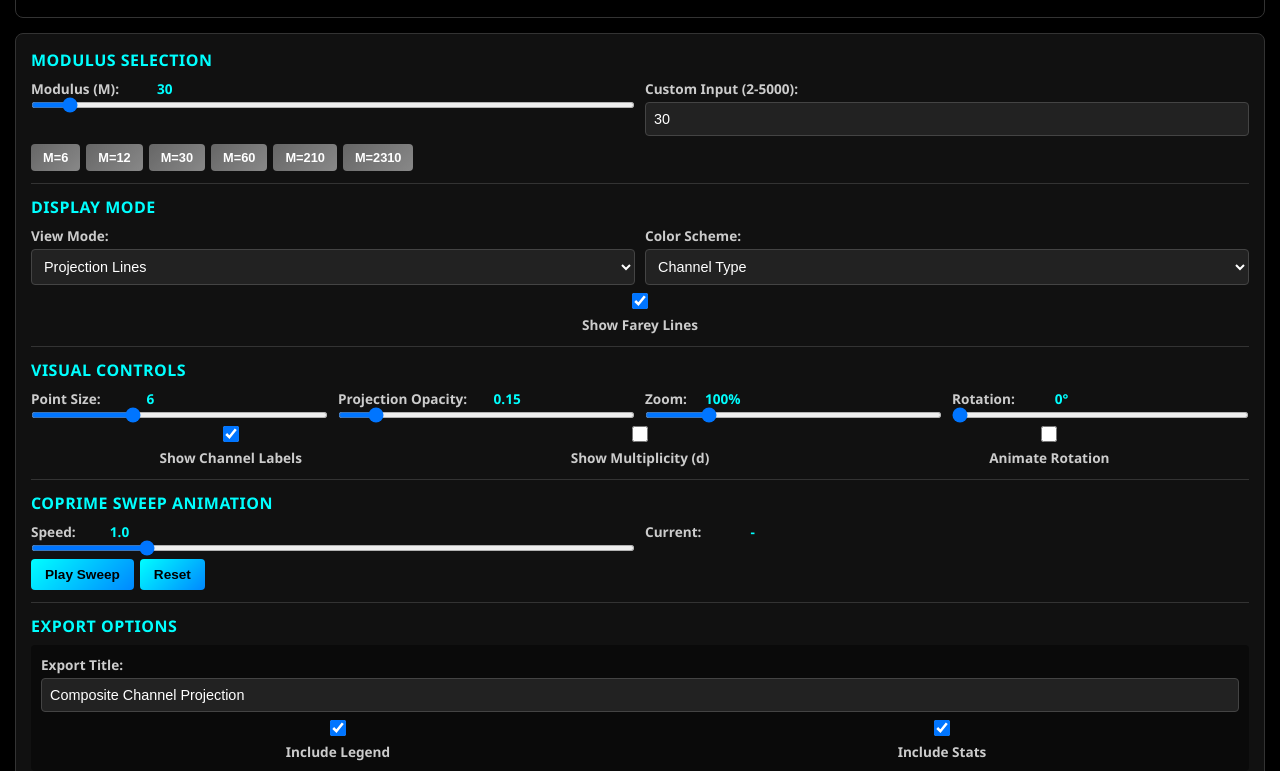
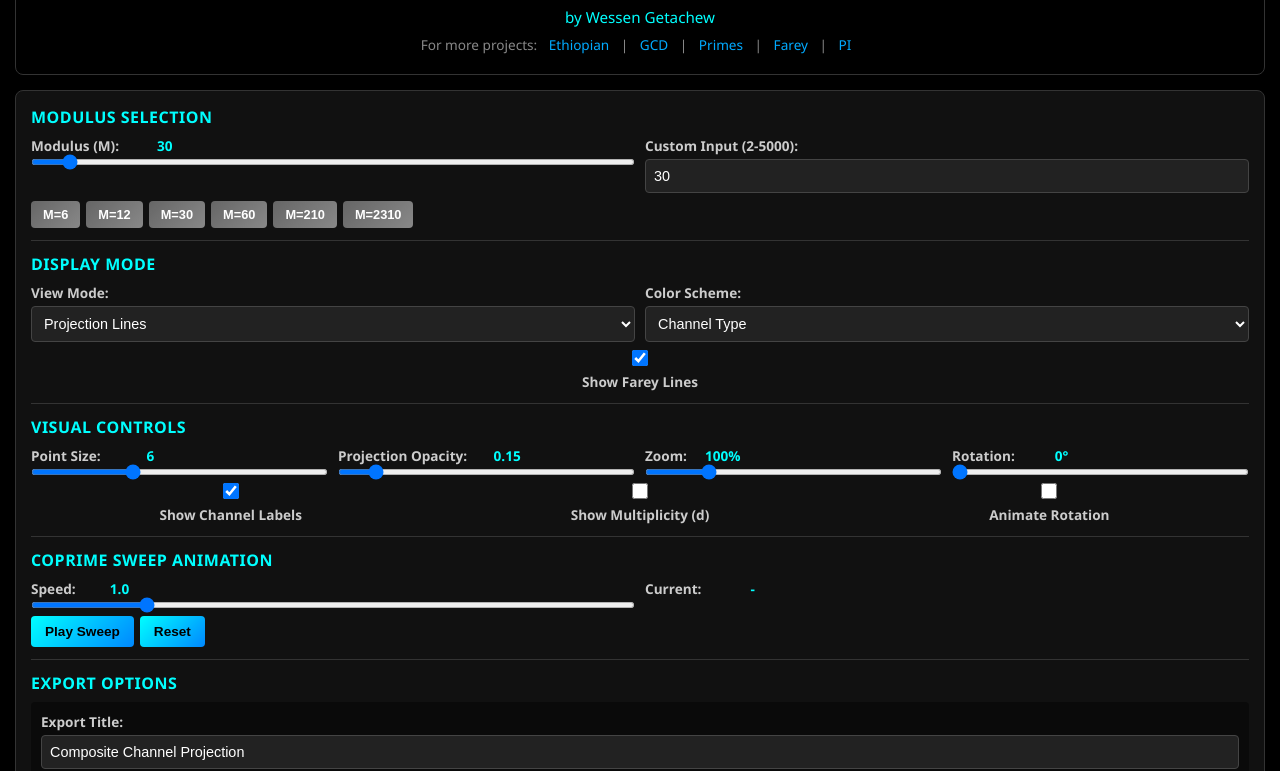
Before and after one commit to wessengetachew/Composite, a plain HTML site: page index.html in a window 1280 px wide. Shown: the part 119-890 px from the top of the page. Drawn offline with Linux system fonts and the light colour scheme.

Commit message:
Update index.html

```diff
--- a/index.html
+++ b/index.html
@@ -42,6 +42,30 @@
         .subtitle {
             font-size: 1.1em;
             color: #aaa;
+            margin-bottom: 10px;
+        }
+
+        .author {
+            font-size: 0.95em;
+            color: #00ffff;
+            margin-top: 10px;
+        }
+
+        .repo-links {
+            font-size: 0.85em;
+            color: #888;
+            margin-top: 8px;
+        }
+
+        .repo-links a {
+            color: #00aaff;
+            text-decoration: none;
+            margin: 0 8px;
+        }
+
+        .repo-links a:hover {
+            color: #00ffff;
+            text-decoration: underline;
         }
 
         .main-layout {
@@ -347,6 +371,15 @@
         <header>
             <h1>Composite Channel Projection Corollary</h1>
             <div class="subtitle">Every composite modulus has reducible residues projecting onto simpler Farey channels</div>
+            <div class="author">by Wessen Getachew</div>
+            <div class="repo-links">
+                For more projects:
+                <a href="https://github.com/wessengetachew/Ethiopian" target="_blank">Ethiopian</a> |
+                <a href="https://github.com/wessengetachew/GCD" target="_blank">GCD</a> |
+                <a href="https://github.com/wessengetachew/Primes" target="_blank">Primes</a> |
+                <a href="https://github.com/wessengetachew/Farey" target="_blank">Farey</a> |
+                <a href="https://github.com/wessengetachew/PI" target="_blank">PI</a>
+            </div>
         </header>
 
         <div class="main-layout">
@@ -693,7 +726,7 @@
                     rRed: rRed,
                     mRed: mRed,
                     isIrreducible: isIrreducible,
-                    theta: (2 * Math.PI * r) / M - Math.PI / 2, // r=0 at top (12 o'clock), -π/2 offset
+                    theta: (2 * Math.PI * r) / M - Math.PI / 2, // r=0 at top (12 o'clock)
                     spf: smallestPrimeFactor(d),
                     lpf: largestPrimeFactor(d)
                 };
@@ -756,7 +789,7 @@
             const divisors = currentData.divisors.filter(d => d < currentData.M).reverse();
             const radiusMap = new Map();
             divisors.forEach((d, idx) => {
-                radiusMap.set(d, baseRadius * (1 - idx * 0.12));
+                radiusMap.set(d, baseRadius * (1 - (idx + 1) * 0.12));
             });
 
             const showFareyLines = document.getElementById('showFareyLines').checked;
@@ -1190,4 +1223,4 @@
         updateVisualization();
     </script>
 </body>
-    </html>
+</html>
```
